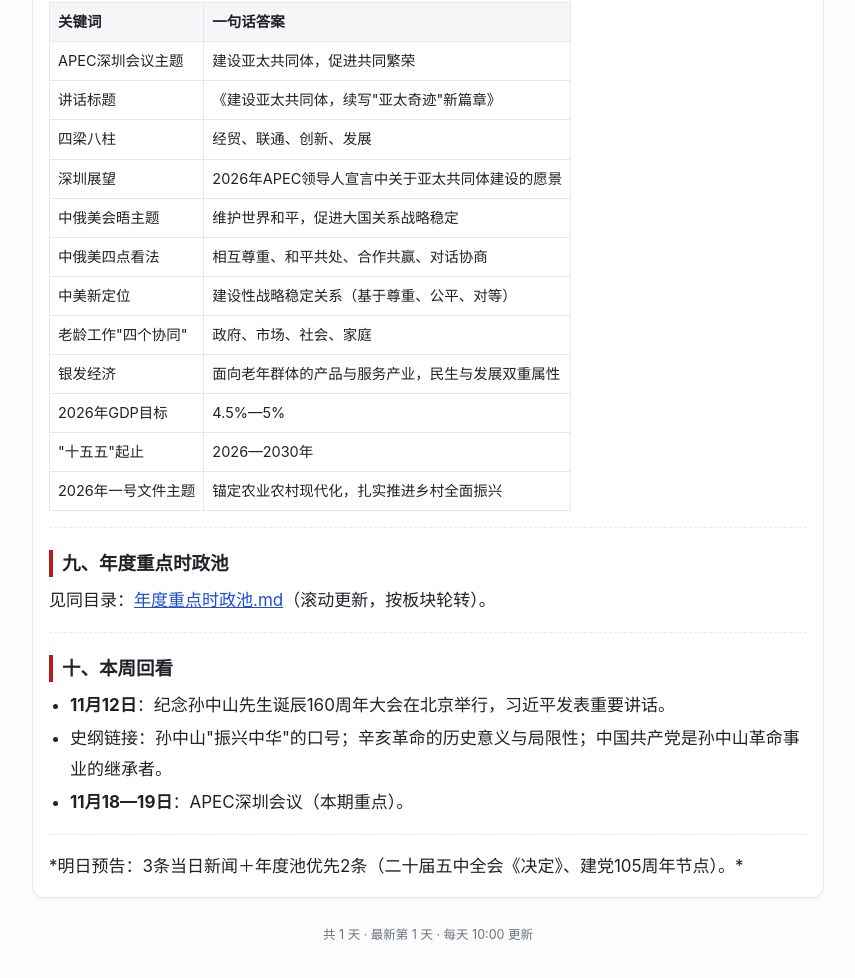
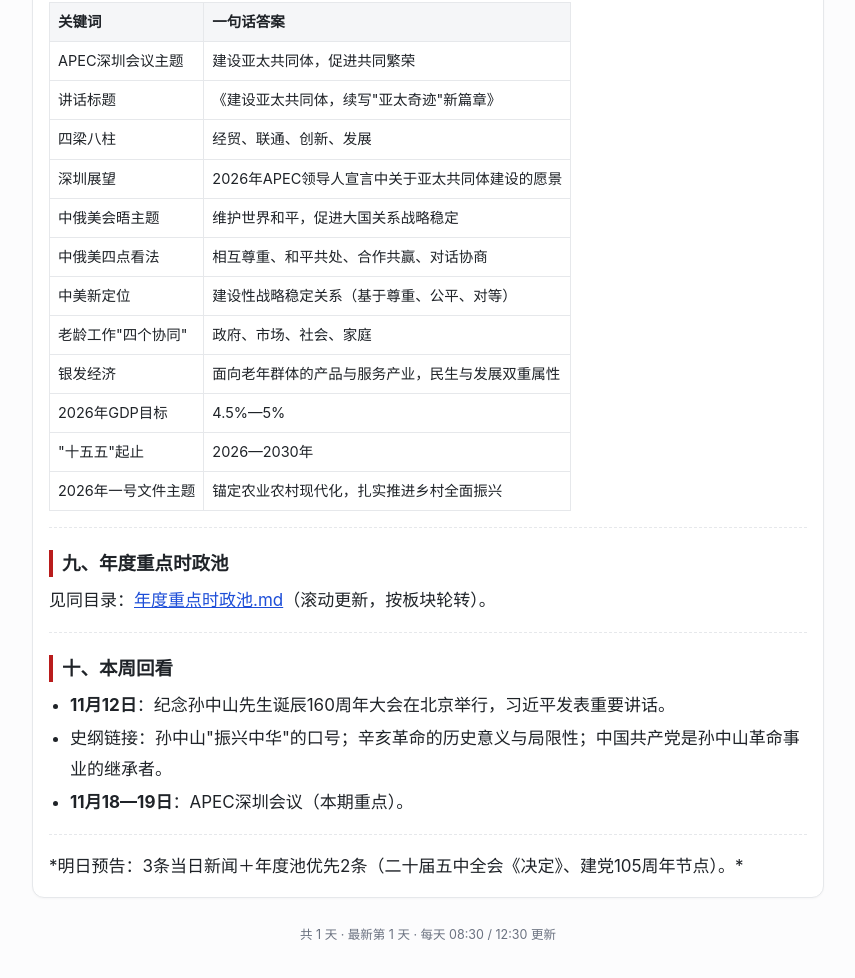
Before and after one commit to dagbyblizzard/kaoyan-shizheng, a plain HTML site: page index.html in a window 1280 px wide. Shown: the part 7306-8284 px from the top of the page, without its empty margins (212-1067 px from the left). Drawn offline with Linux system fonts and the light colour scheme.

Commit message:
update 2026-11-20

```diff
--- a/index.html
+++ b/index.html
@@ -271,6 +271,6 @@ td:empty{display:none}
 <hr>
 <p>*明日预告：3条当日新闻＋年度池优先2条（二十届五中全会《决定》、建党105周年节点）。*</p>
 </article>
-<footer>共 1 天 · 最新第 1 天 · 每天 10:00 更新</footer>
+<footer>共 1 天 · 最新第 1 天 · 每天 08:30 / 12:30 更新</footer>
 </main><a class="top-link" href="#d1" title="回到最新">↑</a>
 </body></html>
```
